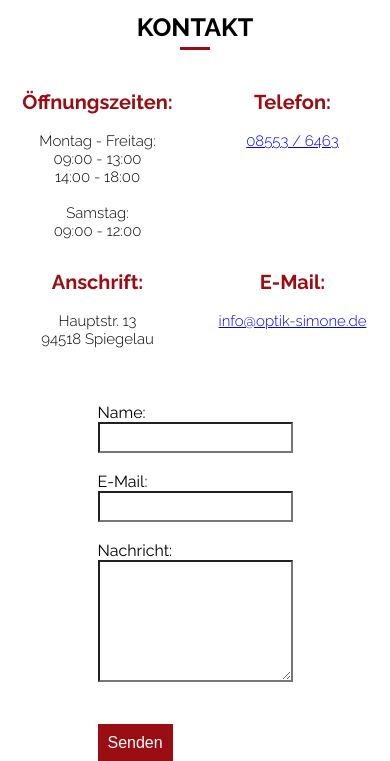
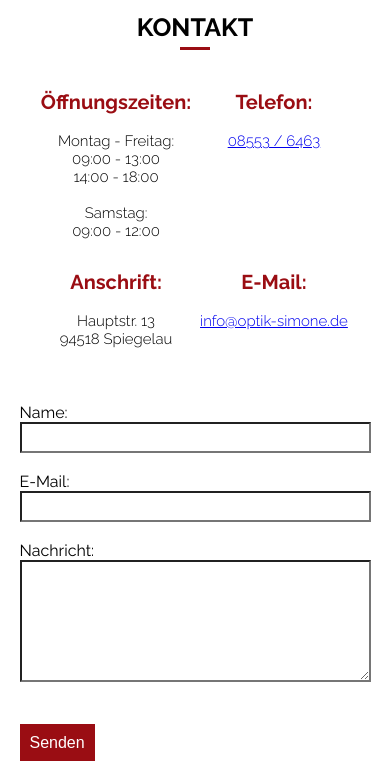
Before and after one commit to TheFbler/optik-simone.de, a PHP site: page / in a window 390 px wide; the page is wider, and only the part inside the window is pictured. Shown: the part 4119-4880 px from the top of that part. Run offline with PHP 8.4, Linux system fonts and the light colour scheme; grey boxes labelled with a size stand in for pictures from a placeholder-image service; some libraries are stand-ins or nearby versions.

Commit message:
Kontakt Abschnitt Responsive

```diff
--- a/css/style.css
+++ b/css/style.css
@@ -389,6 +389,18 @@ header nav ul li:hover {
   clear: both;
 }
 
+#test {
+  display: flex;
+  flex-wrap: wrap;
+  list-style: none;
+  margin: 0 auto 0 auto;
+  width: 90%;
+}
+
+#test li {
+  flex-basis: 50%;
+}
+
 #contact h2 {
   margin-top: 0px;
   margin-bottom: 0px;
@@ -408,11 +420,12 @@ header nav ul li:hover {
 }
 
 #contactinfo {
-  margin-bottom: 25px;
+  width: 90%;
+  margin: 0 auto 25px auto;
 }
 
 #contactinfo li {
-  width: 25%;
+  width: 50%;
   display: inline-block;
   margin: 0 0 30px 0;
   vertical-align: top;
@@ -428,7 +441,7 @@ header nav ul li:hover {
 
 #contact form {
   text-align: left;
-  width: 50%;
+  width: 100%;
   margin: 0 auto;
 }
 
@@ -584,17 +597,16 @@ footer a i {
     margin-left: 10px;
   }
 
-  /* CONTACT */
-
-  #contactinfo li {
-    width: 50%;
-    height: 100%;
-  }
-
   #googlemaps {
     width: 100%;
     margin: 0 auto 0 auto;
     padding: 0;
+  }
+}
+
+@media screen and (max-width: 800px) {
+  #test li {
+    flex-basis: 100%;
   }
 }
 
--- a/index.php
+++ b/index.php
@@ -135,6 +135,8 @@
     <section class="centerText" id="contact">
       <h3>KONTAKT</h3>
       <hr/>
+        <ul id="test">
+          <li>
             <ul id="contactinfo">
               <li>
                 <h2>Öffnungszeiten:</h2><br/>
@@ -159,7 +161,8 @@
                 <p><a href="mailto:info@optik-simone.de">info@optik-simone.de</a></p>
               </li>
             </ul>
-
+          </li>
+          <li>
             <?php
             if(!empty($_POST["sendMail"])) {
               if(isset($_POST['g-recaptcha-response'])){
@@ -200,6 +203,8 @@
             }
             require_once "contact.php";
             ?>
+          </li>
+        </ul>
 
         <div id="googlemaps">
           <iframe src="https://www.google.com/maps/embed?pb=!1m18!1m12!1m3!1d2622.0880339270648!2d13.360240315595057!3d48.913714979292926!2m3!1f0!2f0!3f0!3m2!1i1024!2i768!4f13.1!3m3!1m2!1s0x4774e081e2797199%3A0xc306ecdf125206d9!2sHauptstra%C3%9Fe%2013%2C%2094518%20Spiegelau!5e0!3m2!1sde!2sde!4v1586096352777!5m2!1sde!2sde"
```
Also changed, not shown: 1 other file. Lines whose indentation alone changed are shown as unchanged.
